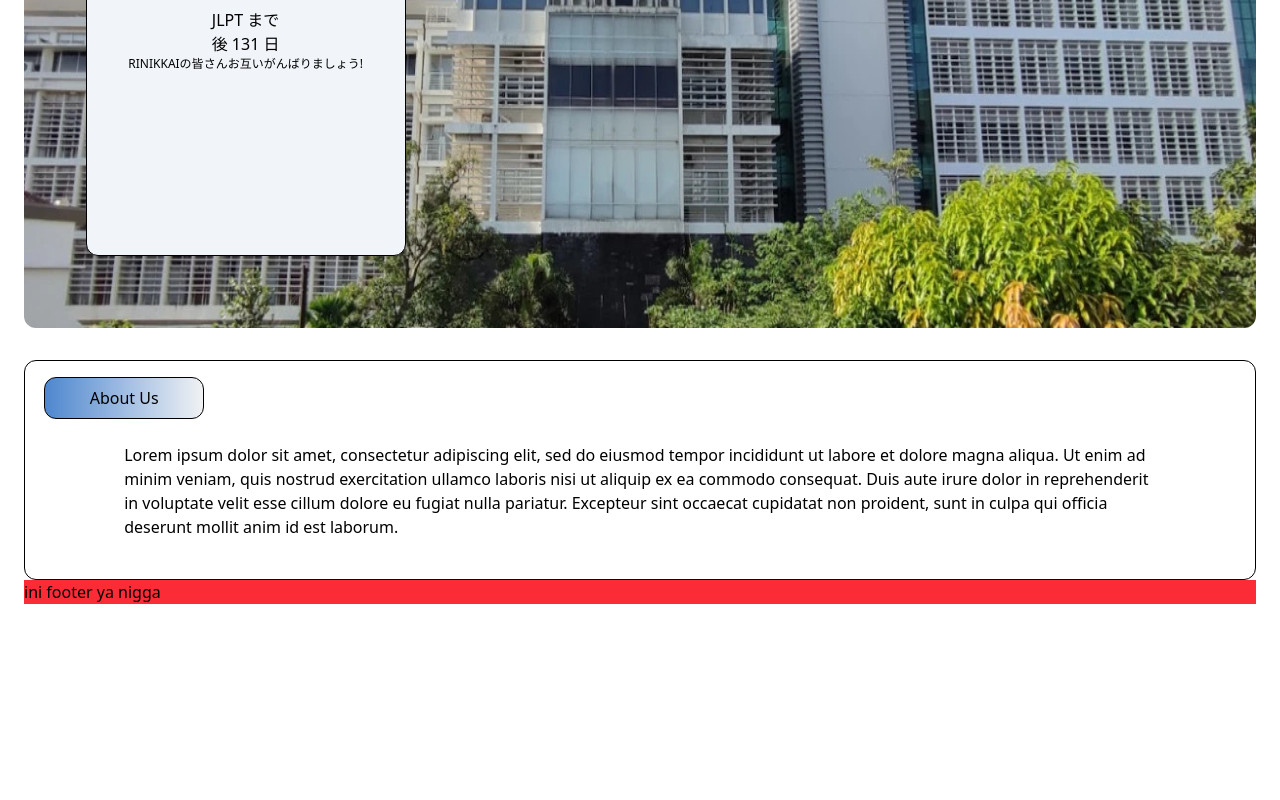
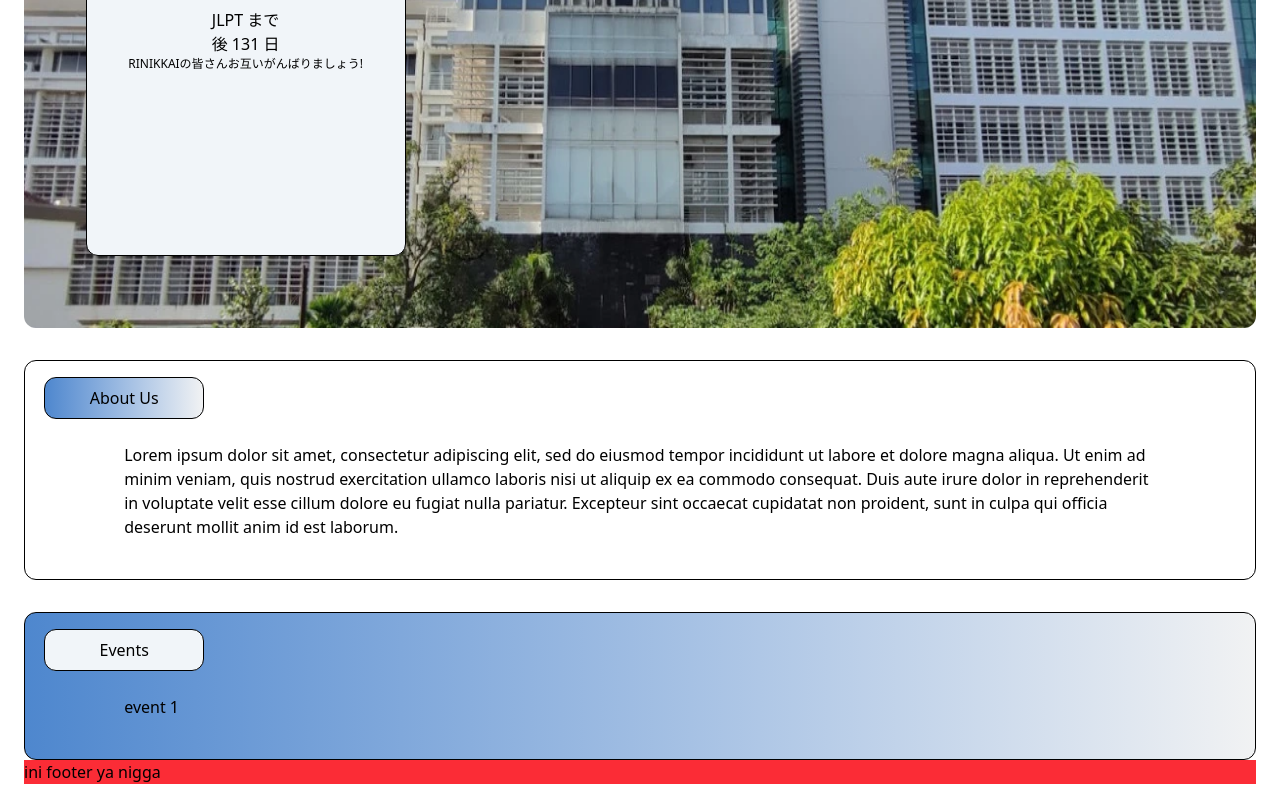
Before and after one commit to david-irvinne/rinikkai-frontend, a React (Vite) app: page / in a window 1280 px wide. Shown: the part 308-1108 px from the top of the page. Before the commit the page ends 928 px from the top, so only its background shows below. Built offline with nearby package versions, Linux system fonts and the light colour scheme.

Commit message:
feat(events): create events component in home page

```diff
--- /dev/null
+++ b/src/components/home/Events.tsx
@@ -0,0 +1,16 @@
+import Button from "./Button";
+const Events = () => {
+  return ( <>
+
+      <div className="border-1 rounded-[12px] py-[1rem] px-[1.2rem] bg-gradient-to-r from-[#4E87CE] to-[#F1F2F3]">
+
+        <Button title="Events" color="bg-slate-100" />
+
+        <div className="px-[5rem] py-[1.5rem]">
+          event 1
+        </div>
+      </div>
+  </>
+  );
+}
+export default Events;
--- a/src/pages/Home.tsx
+++ b/src/pages/Home.tsx
@@ -1,5 +1,6 @@
 import Banner from "../components/home/Banner.tsx";
 import About from "../components/home/About.tsx";
+import Events from "../components/home/Events.tsx";
 
 function Home() {
   return (
@@ -7,6 +8,7 @@ function Home() {
       <div className="flex flex-col gap-y-[2rem]">
       <Banner />
       <About />
+      <Events />
       </div>
     </>
   );
```
